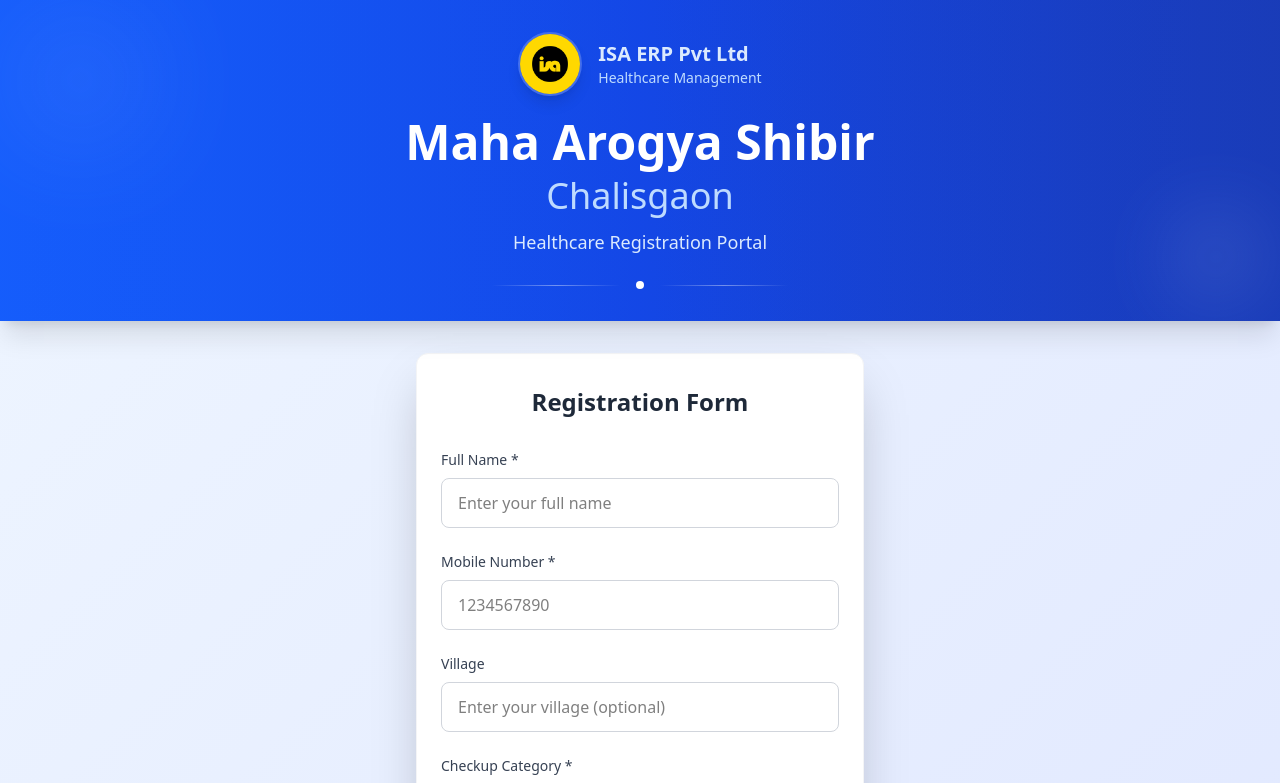
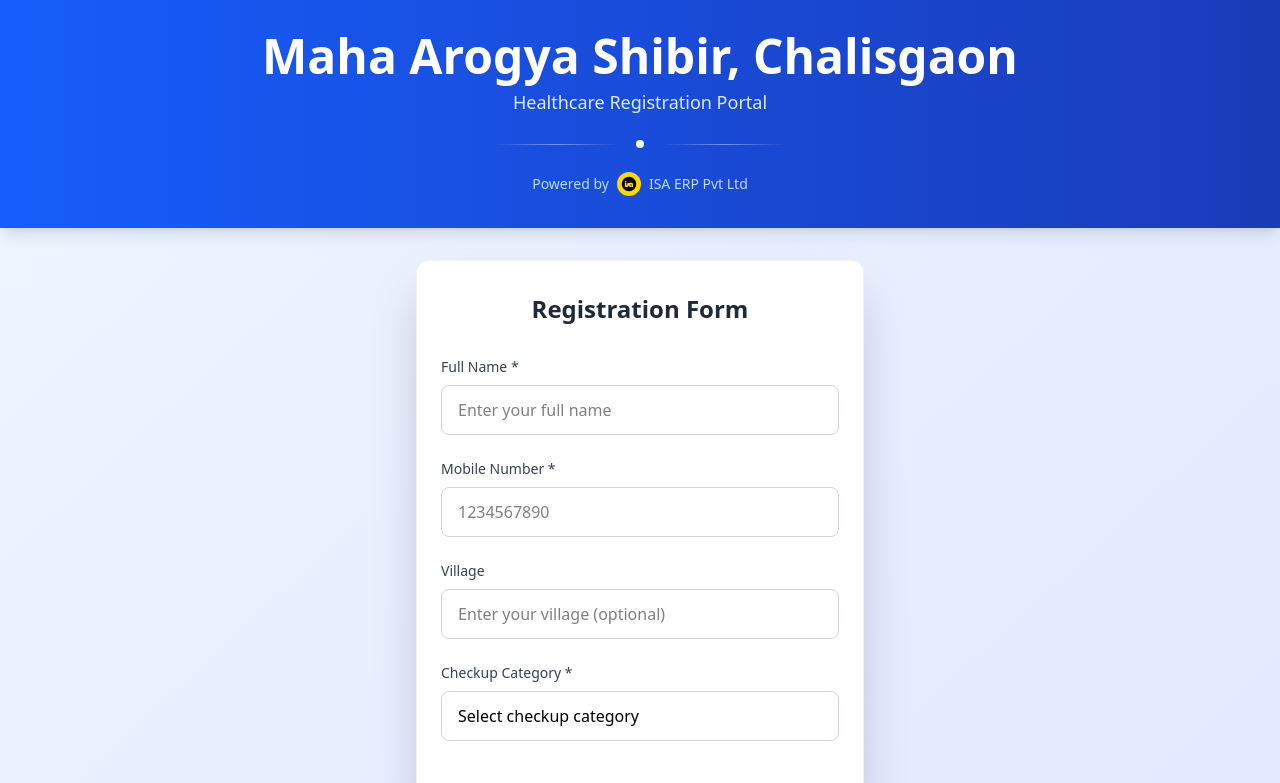
Before and after one commit to sameershrikhande-isa/isa-erp-pvt-ltd-maha-arogya-shibir-chalisgaon-form, a React (Vite) app: page / in a window 1280 px wide. Shown: the top 783 px of the page. Built offline with nearby package versions, Linux system fonts and the light colour scheme.

Commit message:
header - 1

```diff
--- a/src/components/Header.jsx
+++ b/src/components/Header.jsx
@@ -1,51 +1,35 @@
 const Header = () => {
   return (
-    <header className="bg-gradient-to-r from-blue-600 via-blue-700 to-blue-800 text-white shadow-xl relative overflow-hidden">
-      {/* Background Pattern */}
-      <div className="absolute inset-0 bg-gradient-to-r from-blue-600/20 via-transparent to-blue-800/20"></div>
-      <div className="absolute inset-0 opacity-10">
-        <div className="absolute top-4 left-4 w-32 h-32 bg-white rounded-full blur-3xl"></div>
-        <div className="absolute bottom-4 right-4 w-24 h-24 bg-white rounded-full blur-2xl"></div>
-      </div>
-
-      <div className="relative max-w-6xl mx-auto px-4 py-8 sm:px-6 lg:px-8">
-        <div className="text-center space-y-3">
-          {/* Logo and Organization */}
-          <div className="flex items-center justify-center space-x-4 mb-4">
-            <img
-              src="/isa-logo-favicon.jpg"
-              alt="ISA Logo"
-              className="w-12 h-12 sm:w-16 sm:h-16 rounded-full shadow-lg border-2 border-white/20"
-            />
-            <div className="text-left">
-              <h3 className="text-lg sm:text-xl font-semibold text-blue-100">
-                ISA ERP Pvt Ltd
-              </h3>
-              <p className="text-sm text-blue-200">Healthcare Management</p>
-            </div>
-          </div>
-
-          {/* Main Title */}
-          <h1 className="text-2xl sm:text-3xl lg:text-4xl xl:text-5xl font-bold leading-tight">
-            <span className="block">Maha Arogya Shibir</span>
-            <span className="block text-blue-200 text-xl sm:text-2xl lg:text-3xl xl:text-4xl font-medium mt-1">
-              Chalisgaon
-            </span>
+    <header className="bg-gradient-to-r from-blue-600 to-blue-800 text-white shadow-lg">
+      <div className="max-w-4xl mx-auto px-6 py-8 text-center">
+        {/* Main Event Title */}
+        <h1 className="text-3xl sm:text-4xl lg:text-5xl font-bold mb-2">
+          Maha Arogya Shibir, Chalisgaon
         </h1>
 
         {/* Subtitle */}
-          <p className="text-blue-100 text-sm sm:text-base lg:text-lg max-w-2xl mx-auto leading-relaxed">
+        <p className="text-blue-100 text-lg mb-6">
           Healthcare Registration Portal
         </p>
 
         {/* Decorative Line */}
-          <div className="flex items-center justify-center mt-6">
+        <div className="flex items-center justify-center mb-6">
           <div className="h-px bg-gradient-to-r from-transparent via-white/40 to-transparent w-32"></div>
           <div className="mx-4">
             <div className="w-2 h-2 bg-white rounded-full"></div>
           </div>
           <div className="h-px bg-gradient-to-r from-transparent via-white/40 to-transparent w-32"></div>
         </div>
+
+        {/* Powered By */}
+        <div className="flex items-center justify-center space-x-2 text-blue-200">
+          <span className="text-sm">Powered by</span>
+          <img
+            src="/isa-logo-favicon.jpg"
+            alt="ISA Logo"
+            className="w-6 h-6 rounded-full"
+          />
+          <span className="text-sm font-medium">ISA ERP Pvt Ltd</span>
         </div>
       </div>
     </header>
```
Lines whose indentation alone changed are shown as unchanged.
